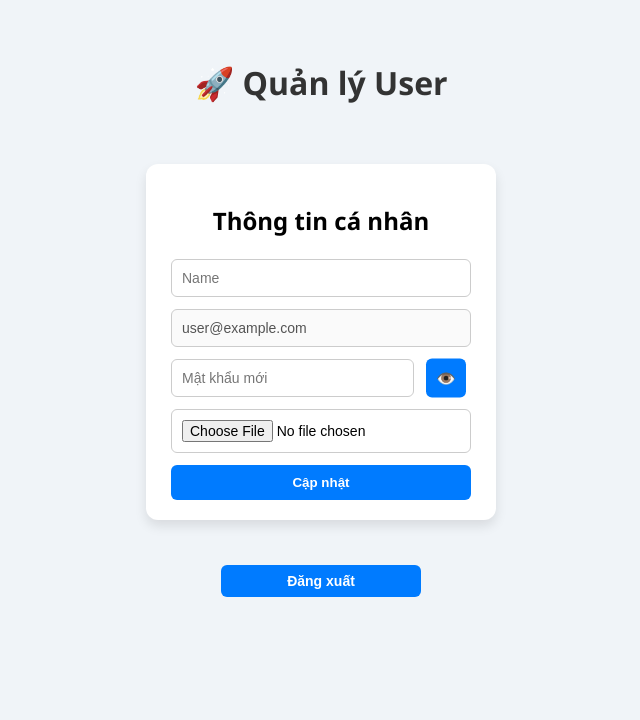
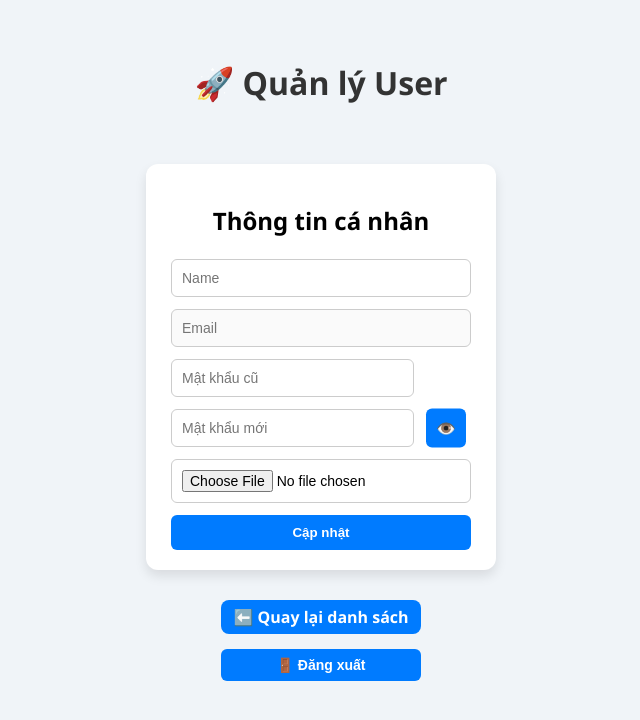
Before and after one commit to QuangThinh223019/group2_project, a React (Create React App) app in the folder frontend/: page /profile in a window 1280 px wide. Shown: the top 720 px of the page, without its empty margins (319-959 px from the left). Built offline with nearby package versions, Linux system fonts and the light colour scheme; no server answers; sample sign-in values are in the browser's storage.

Commit message:
Frontend hoàn thành frontend-profile cho hoạt động 2

```diff
--- a/frontend/src/App.js
+++ b/frontend/src/App.js
@@ -27,14 +27,6 @@ function App() {
     setLoading(false);
   }, []);
 
-  // 🕓 Nếu đang kiểm tra token/role → hiển thị màn loading tạm
-  if (loading) {
-    return (
-      <div className="container">
-        <h2>⏳ Đang tải...</h2>
-      </div>
-    );
-  }
 
   return (
     <BrowserRouter>
@@ -101,6 +93,7 @@ function App() {
 
         </Routes>
 
+        {!loading && (
   <nav>
     {!isLoggedIn && (
       <>
@@ -113,6 +106,7 @@ function App() {
       </>
     )}
   </nav>
+)}
       </div>
     </BrowserRouter>
   );
--- a/frontend/src/api/profileAPI.js
+++ b/frontend/src/api/profileAPI.js
@@ -1,17 +1,21 @@
 import axios from "axios";
 
-const API_URL = "http://localhost:4000/api/auth"; // chỉnh theo backend
+const API_URL = "http://localhost:4000/api/profile";
 
 export const getProfile = async (token) => {
-  const res = await axios.get(`${API_URL}/profile`, {
+  const res = await axios.get(API_URL, {
     headers: { Authorization: `Bearer ${token}` },
   });
   return res.data;
 };
 
 export const updateProfile = async (data, token) => {
-  const res = await axios.put(`${API_URL}/profile`, data, {
-    headers: { Authorization: `Bearer ${token}` },
+  // data đã là FormData từ Profile.js
+  const res = await axios.put(API_URL, data, {
+    headers: {
+      Authorization: `Bearer ${token}`,
+      // ⚠️ Không cần set Content-Type, để Axios tự set multipart/form-data
+    },
   });
   return res.data;
 };
--- a/frontend/src/components/Profile.js
+++ b/frontend/src/components/Profile.js
@@ -1,22 +1,32 @@
 import React, { useState, useEffect } from "react";
-import { updateProfile } from "../api/profileAPI"; // tạm thời dùng update
+import { getProfile, updateProfile } from "../api/profileAPI";
 import "../profile.css";
 
-
 function Profile() {
-  const [user, setUser] = useState({ name: "", email: "", avatar: "" });
-  const [password, setPassword] = useState("");
+  const [name, setName] = useState("");
+  const [email, setEmail] = useState("");
+  const [avatar, setAvatar] = useState(null);
+  const [currentPassword, setCurrentPassword] = useState("");
+  const [newPassword, setNewPassword] = useState("");
   const [showPassword, setShowPassword] = useState(false);
   const [message, setMessage] = useState("");
   const [success, setSuccess] = useState(false);
   const [loading, setLoading] = useState(false);
 
-  // Lấy email từ token tạm thời
   useEffect(() => {
+    const fetchProfile = async () => {
       const token = localStorage.getItem("token");
-    if (token) {
-      setUser((prev) => ({ ...prev, email: "user@example.com" }));
+      if (!token) return;
+      try {
+        const data = await getProfile(token);
+        setName(data.name || "");
+        setEmail(data.email || "");
+        setAvatar(data.avatarUrl || data.avatar || null);
+      } catch (err) {
+        console.error("Lấy profile thất bại:", err.response || err);
       }
+    };
+    fetchProfile();
   }, []);
 
   const handleUpdate = async (e) => {
@@ -26,42 +36,49 @@ function Profile() {
   try {
     const token = localStorage.getItem("token");
     const formData = new FormData();
-      formData.append("name", user.name);
-      if (password) formData.append("password", password);
-      if (user.avatar instanceof File) formData.append("avatar", user.avatar);
+    formData.append("name", name);
+    if (currentPassword && newPassword) {
+      formData.append("currentPassword", currentPassword);
+      formData.append("newPassword", newPassword);
+    }
+    if (avatar instanceof File) {
+      formData.append("avatar", avatar);
+    }
 
-      // Gọi API tạm
-      await updateProfile(formData, token);
+    await updateProfile(formData, token); // data đã là FormData
 
     setMessage("🎉 Cập nhật thành công!");
     setSuccess(true);
-      setPassword("");
+    setCurrentPassword("");
+    setNewPassword("");
   } catch (err) {
     console.error(err);
-      setMessage("❌ Cập nhật thất bại!");
+    setMessage(err.response?.data?.message || "❌ Cập nhật thất bại!");
     setSuccess(false);
   } finally {
     setLoading(false);
   }
 };
+
+
   const handleLogout = () => {
     localStorage.removeItem("token");
     window.location.reload();
   };
 
-
   return (
-
     <div className="profile-wrapper">
       <form onSubmit={handleUpdate} className="form-container">
         <h2>Thông tin cá nhân</h2>
 
-        {user.avatar && (
+        {avatar && (
           <img
             src={
-              typeof user.avatar === "string"
-                ? user.avatar
-                : URL.createObjectURL(user.avatar)
+              avatar instanceof File
+                ? URL.createObjectURL(avatar)
+                : avatar.startsWith("http")
+                ? avatar
+                : `http://localhost:4000${avatar}`
             }
             alt="Avatar"
             className="avatar-img"
@@ -70,20 +87,29 @@ function Profile() {
 
         <input
           type="text"
-          value={user.name}
+          value={name}
           placeholder="Name"
-          onChange={(e) => setUser({ ...user, name: e.target.value })}
+          onChange={(e) => setName(e.target.value)}
           required
         />
 
-        <input type="email" value={user.email} disabled placeholder="Email" />
+        <input type="email" value={email} disabled placeholder="Email" />
 
         <div className="password-input-wrapper">
           <input
             type={showPassword ? "text" : "password"}
-            value={password}
+            value={currentPassword}
+            placeholder="Mật khẩu cũ"
+            onChange={(e) => setCurrentPassword(e.target.value)}
+          />
+        </div>
+
+        <div className="password-input-wrapper">
+          <input
+            type={showPassword ? "text" : "password"}
+            value={newPassword}
             placeholder="Mật khẩu mới"
-            onChange={(e) => setPassword(e.target.value)}
+            onChange={(e) => setNewPassword(e.target.value)}
           />
           <button
             type="button"
@@ -97,28 +123,26 @@ function Profile() {
         <input
           type="file"
           accept="image/*"
-          onChange={(e) => setUser({ ...user, avatar: e.target.files[0] })}
+          onChange={(e) => setAvatar(e.target.files[0])}
         />
 
         <button type="submit" disabled={loading}>
           {loading ? "Đang cập nhật..." : "Cập nhật"}
         </button>
 
-        {message && (
-          <p className={success ? "message success" : "message"}>{message}</p>
-        )}
+        {message && <p className={success ? "message success" : "message"}>{message}</p>}
       </form>
 
-      <button
-  type="button"
-  className="logout-btn"
-  onClick={handleLogout}
->
-  Đăng xuất
+      {localStorage.getItem("role") === "admin" && (
+        <a href="/admin" className="back-button">
+          ⬅️ Quay lại danh sách
+        </a>
+      )}
+
+      <button type="button" className="logout-btn" onClick={handleLogout}>
+        🚪 Đăng xuất
       </button>
-
     </div>
-
   );
 }
 
--- a/frontend/src/profile.css
+++ b/frontend/src/profile.css
@@ -121,3 +121,17 @@ button[disabled] {
 .logout-btn:hover {
   background: #0056b3;
 }
+
+.back-button {
+  background-color: #007bff;
+  color: white;
+  padding: 6px 12px;
+  font-weight: bold;
+  border-radius: 8px;
+  text-decoration: none;
+  transition: 0.2s;
+}
+
+.back-button:hover {
+  background-color: #0056b3;
+}
```
Lines whose indentation alone changed are shown as unchanged.
